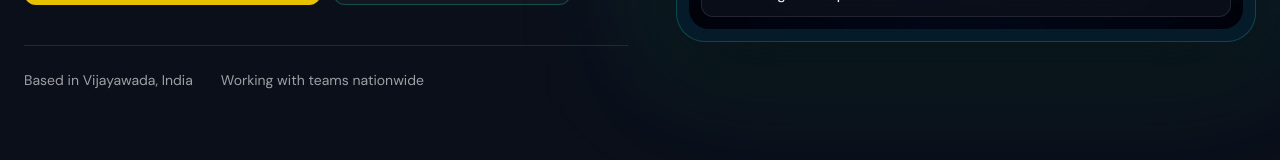
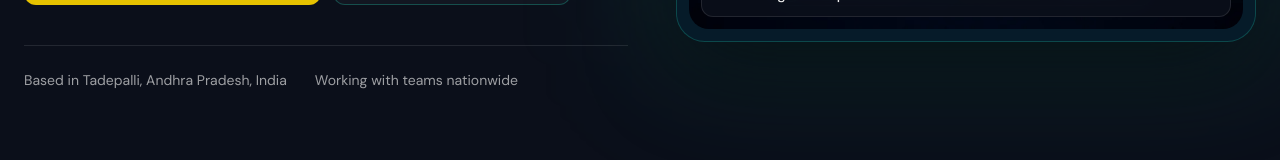
Before and after one commit to SASTRAVA/SASTRAVA-WEBSITE, a React (Vite) app: page / in a window 1280 px wide. Shown: the part 746-906 px from the top of the page. Built offline with nearby package versions, Linux system fonts and the light colour scheme.

Commit message:
Set SASTRAVA location to Tadepalli

```diff
--- a/public/portfolios/05_P_Prasanna_Siri.js
+++ b/public/portfolios/05_P_Prasanna_Siri.js
@@ -37,5 +37,5 @@ document.querySelector('.focus').innerHTML = '<div class="wrap"><div class="focu
 const profileSections = document.querySelectorAll('main > section');
 profileSections[4].innerHTML = '<div class="wrap"><div class="section-label">04 / Development &amp; projects</div><h2>Prototypes with <em>purpose.</em></h2><div class="timeline"><article><b>2024</b><p>Cybersecurity Intern, Smart Internz. Explored cybersecurity domains, practical applications, and system vulnerability assessments.</p></article><article><b>2023</b><p>Full-Stack Development Intern, Blackbucks. Contributed to the architecture of an online learning and course portal.</p></article><article><b>Featured projects</b><p>Led an Arduino and Teachable Machine borewell-safety prototype; also developed Smart Keychain tracking and the Guide Me resource-mapping web app.</p></article></div></div>';
 profileSections[5].innerHTML = '<div class="wrap"><div class="section-label">05 / Capability matrix</div><h2>Build for utility, audit for <em>integrity.</em></h2><div class="traits"><div class="trait"><i></i>Python, HTML, CSS &amp; JavaScript</div><div class="trait"><i></i>PHP, XAMPP &amp; SQL databases</div><div class="trait"><i></i>Teachable Machine &amp; Arduino Nano</div><div class="trait"><i></i>ServiceNow &amp; ethical hacking</div></div></div>';
-document.querySelector('#contact').innerHTML = '<div class="wrap contact"><div><div class="section-label">06 / Connect</div><h2>Build a practical solution.</h2></div><div class="contact-list"><div><span>Email</span><strong><a href="mailto:perumallasiri2002@gmail.com">perumallasiri2002@gmail.com</a></strong></div><div><span>Phone</span><strong><a href="tel:+919885572880">+91 98855 72880</a></strong></div><div><span>LinkedIn</span><strong><a href="https://www.linkedin.com/in/prasanna-siri-1578a9226" target="_blank" rel="noopener noreferrer">View profile</a></strong></div><div><span>Location</span><strong>Vijayawada, Andhra Pradesh</strong></div></div></div>';
+document.querySelector('#contact').innerHTML = '<div class="wrap contact"><div><div class="section-label">06 / Connect</div><h2>Build a practical solution.</h2></div><div class="contact-list"><div><span>Email</span><strong><a href="mailto:perumallasiri2002@gmail.com">perumallasiri2002@gmail.com</a></strong></div><div><span>Phone</span><strong><a href="tel:+919885572880">+91 98855 72880</a></strong></div><div><span>LinkedIn</span><strong><a href="https://www.linkedin.com/in/prasanna-siri-1578a9226" target="_blank" rel="noopener noreferrer">View profile</a></strong></div><div><span>Location</span><strong>Tadepalli, Andhra Pradesh</strong></div></div></div>';
 document.querySelector('footer span:last-child').textContent = 'Independent portfolio - Perumalla Prasanna Siri';
--- a/src/config/seoRoutes.js
+++ b/src/config/seoRoutes.js
@@ -5,7 +5,7 @@ export const seoRoutes = {
   '/': {
     title: 'Business Consultant | SASTRAVA',
     description: defaultDescription,
-    keywords: ['business consultant Vijayawada', 'business consulting India', 'business innovator', 'startup incubator India', 'AI and business automation', 'software development India', 'cybersecurity audit and testing', 'SEO and digital marketing'],
+    keywords: ['business consultant Tadepalli', 'business consulting India', 'business innovator', 'startup incubator India', 'AI and business automation', 'software development India', 'cybersecurity audit and testing', 'SEO and digital marketing'],
   },
   '/about': { title: 'About SASTRAVA | Business Consulting & Innovation', description: 'Learn how SASTRAVA supports founders, businesses, and institutions through consulting, incubation, technology, security, digital growth, and practical learning.' },
   '/domains': { title: 'Industries & Technology Domains | SASTRAVA', description: 'Explore the technology domains and business challenges SASTRAVA supports through learning, digital product development, AI, and security.' },
@@ -23,7 +23,7 @@ export const seoRoutes = {
   '/portfolio': { title: 'SASTRAVA Capabilities & Team Portfolio', description: 'Explore SASTRAVA capabilities across consulting, incubation, software, automation, security, digital marketing, and technical learning, plus team portfolios.' },
   '/blog': { title: 'Technology & Business Insights | SASTRAVA', description: 'Read SASTRAVA insights on AI, cybersecurity, software development, digital marketing, and technology learning.' },
   '/careers': { title: 'Careers & Opportunities | SASTRAVA', description: 'Explore career and collaboration opportunities with SASTRAVA across technology, learning, and business.' },
-  '/contact': { title: 'Contact SASTRAVA | Business Consulting & Technology', description: 'Contact SASTRAVA in Vijayawada, Andhra Pradesh, to discuss consulting, incubation, software, automation, security, digital marketing, or technical learning.' },
+  '/contact': { title: 'Contact SASTRAVA | Business Consulting & Technology', description: 'Contact SASTRAVA in Tadepalli, Andhra Pradesh, to discuss consulting, incubation, software, automation, security, digital marketing, or technical learning.' },
   '/privacy': { title: 'Privacy Policy | SASTRAVA', description: 'Read how SASTRAVA handles personal information and privacy on this website.' },
   '/terms': { title: 'Terms of Use | SASTRAVA', description: 'Read the terms that apply when using the SASTRAVA website and its services.' },
   '/security': { title: 'Report a Security Concern | SASTRAVA', description: 'Find how to contact SASTRAVA about a security concern involving this website.' },
@@ -104,7 +104,7 @@ export const seoRoutes = {
   '/digital-marketing/seo': {
     title: 'SEO Services in India | Technical & Local SEO | SASTRAVA',
     description: 'Explore technical SEO, keyword research, on-page optimization, content strategy, and local search support from SASTRAVA.',
-    keywords: ['SEO services India', 'technical SEO services', 'keyword research and content strategy', 'local SEO Vijayawada'],
+    keywords: ['SEO services India', 'technical SEO services', 'keyword research and content strategy', 'local SEO Tadepalli'],
     serviceType: 'Search engine optimization services',
     faqs: [
       ['How long before we see SEO results?', 'Typically 3-6 months to see meaningful improvements. Competitive keywords may take 6-12 months. We focus on sustainable growth.'],
@@ -145,7 +145,7 @@ export const buildStructuredData = (pathname) => {
     telephone: '+91 7981 576083',
     address: {
       '@type': 'PostalAddress',
-      addressLocality: 'Vijayawada',
+      addressLocality: 'Tadepalli',
       addressRegion: 'Andhra Pradesh',
       addressCountry: 'IN',
     },
--- a/src/pages/Contact.jsx
+++ b/src/pages/Contact.jsx
@@ -105,7 +105,7 @@ export const Contact = () => {
               <div className="rounded-lg border border-gold-DEFAULT/10 bg-navy-900 p-5">
                 <h3 className="text-lg font-semibold text-offwhite">Location & availability</h3>
                 <div className="mt-4 space-y-3 text-sm leading-relaxed text-offwhite/75">
-                  <p className="flex items-start gap-3"><MapPin className="mt-0.5 h-4 w-4 flex-shrink-0 text-gold-light" aria-hidden="true" />Vijayawada, Andhra Pradesh, India. Remote collaboration available nationwide.</p>
+                  <p className="flex items-start gap-3"><MapPin className="mt-0.5 h-4 w-4 flex-shrink-0 text-gold-light" aria-hidden="true" />Tadepalli, Andhra Pradesh, India. Remote collaboration available nationwide.</p>
                   <p className="flex items-start gap-3"><Clock className="mt-0.5 h-4 w-4 flex-shrink-0 text-gold-light" aria-hidden="true" />Monday–Saturday, 9:30 AM–5:30 PM IST.</p>
                 </div>
               </div>
--- a/src/pages/Faq.jsx
+++ b/src/pages/Faq.jsx
@@ -23,7 +23,7 @@ const faqs = [
   },
   {
     q: 'Where are you based?',
-    a: 'Our headquarters is in Vijayawada, Andhra Pradesh, India. We also work remotely with partners across regions.',
+    a: 'Our headquarters is in Tadepalli, Andhra Pradesh, India. We also work remotely with partners across regions.',
   },
 ];
 
--- a/src/pages/Home.jsx
+++ b/src/pages/Home.jsx
@@ -54,7 +54,7 @@ export const Home = () => (
               </a>
             </div>
             <div className="mt-10 flex flex-wrap gap-x-7 gap-y-3 border-t border-white/10 pt-6 text-sm text-offwhite/65">
-              <span>Based in Vijayawada, India</span>
+              <span>Based in Tadepalli, Andhra Pradesh, India</span>
               <span>Working with teams nationwide</span>
             </div>
           </div>
```
Also changed, not shown: public/portfolios/06_S_Neeraj_Kumar.html (+1 -1 lines), public/llms.txt, 1 other file (tests, documents, lock files or other folders).
